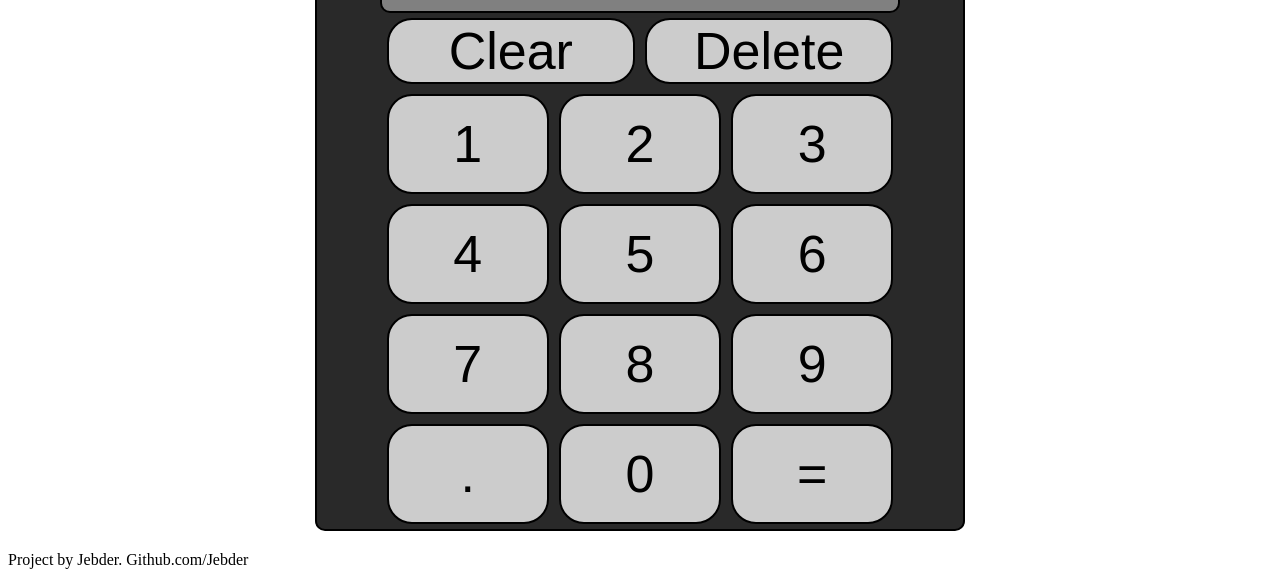
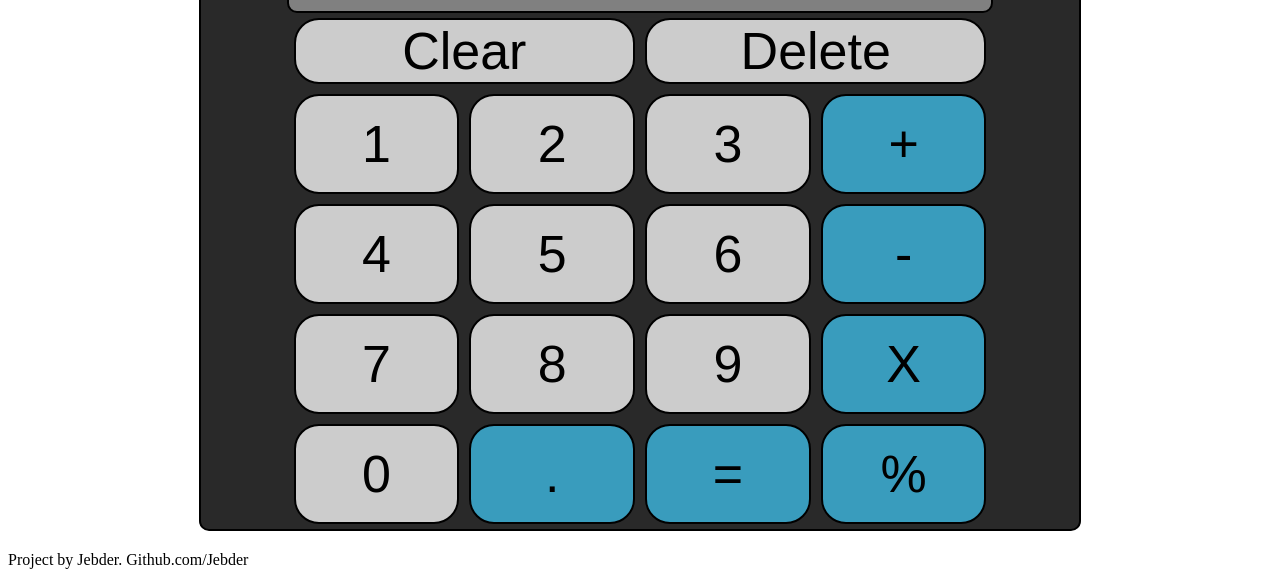
Before and after one commit to Jebder/ToP-Calculator, a plain HTML site: page index.html in a window 1280 px wide. Shown: the part 239-816 px from the top of the page. Drawn offline with Linux system fonts and the light colour scheme.

Commit message:
Add operator buttons.

```diff
--- a/index.html
+++ b/index.html
@@ -14,6 +14,7 @@
         <div class="shell">
             <div class="display">Numbers go here.</div>
             <div class="buttonContainer">
+                <div class="alignButtons">
                     <div class="clearDelContainer">
                         <button class="clearDel" id="clear">Clear</button>
                         <button class="clearDel" id="del">Delete</button>
@@ -22,15 +23,22 @@
                         <button class="numberButtons" id="1">1</button>
                         <button class="numberButtons" id="2">2</button>
                         <button class="numberButtons" id="3">3</button>
+                        <button class="numberButtons operatorButtons" id="add">+</button>
                         <button class="numberButtons" id="4">4</button>
                         <button class="numberButtons" id="5">5</button>
                         <button class="numberButtons" id="6">6</button>
+                        <button class="numberButtons operatorButtons" id="subtract">-</button>
                         <button class="numberButtons" id="7">7</button>
                         <button class="numberButtons" id="8">8</button>
                         <button class="numberButtons" id="9">9</button>
-                    <button class="numberButtons" id=".">.</button>
+                        <button class="numberButtons operatorButtons" id="multiply">X</button>
                         <button class="numberButtons" id="0">0</button>
-                    <button class="numberButtons" id="=">=</button>
+                        <button class="numberButtons operatorButtons" id=".">.</button>
+                        <button class="numberButtons operatorButtons" id="=">=</button>
+                        <button class="numberButtons operatorButtons" id="divide">%</button>
+
+
+                    </div>
                 </div>
             </div>
         </div>
--- a/styles.css
+++ b/styles.css
@@ -86,9 +86,13 @@ button:active {
 
 .numberButtons {
     font-size: 52px;
-    flex: 1 0 calc(33.33% - 10px);
+    flex: 1 0 calc(25% - 10px);
     height: 100px;
     margin: 5px;
+}
+
+.operatorButtons {
+    background-color: rgba(64, 200, 245, 0.726);
 }
 
 .footer {
```
Lines whose indentation alone changed are shown as unchanged.
